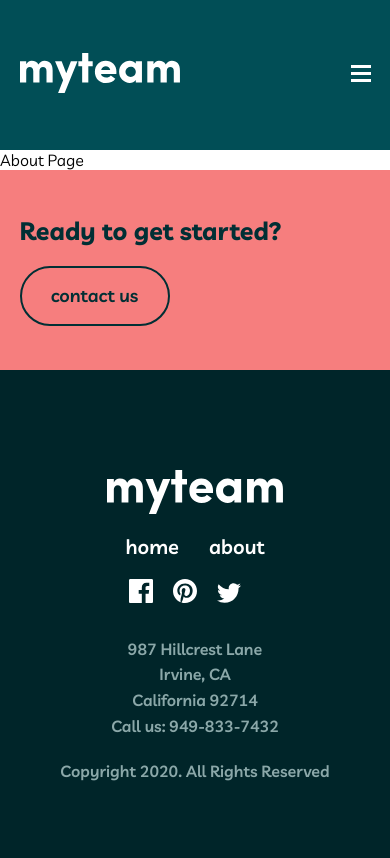
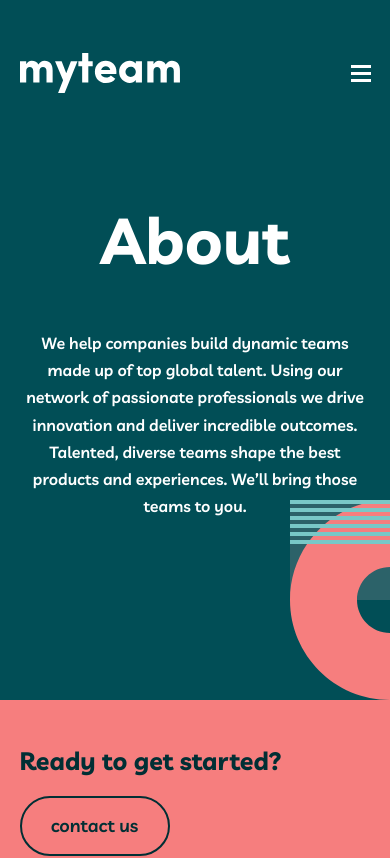
Before and after one commit to nejmimouhsine/myteam-app, a React (Create React App) app: page /about in a window 390 px wide. Shown: the top 858 px of the page. Built offline with nearby package versions, Linux system fonts and the light colour scheme.

Commit message:
Create the about page and create the landing responsive

```diff
--- /dev/null
+++ b/src/components/about_landing/AboutLanding.jsx
@@ -0,0 +1,24 @@
+import React from 'react';
+import '../landing/Landing.scss';
+import './AboutLanding.scss';
+
+import AboutPattern from '../../assets/img/bg-pattern-about-1-mobile-nav-1.svg';
+
+const AboutLanding = () => {
+    return (
+        <section className='landing about'>
+            <div className='container landing_container'>
+                <div className='landing_hero about_hero'>
+                    <h2>About</h2>
+                </div>
+                <div className='landing_feature about_feature'>
+                    <div className='divide_line lightred'></div>
+                    <p>We help companies build dynamic teams made up of top global talent. Using our network of passionate professionals we drive innovation and deliver incredible outcomes. Talented, diverse teams shape the best products and experiences. We’ll bring those teams to you.</p>
+                </div>
+                <img src={AboutPattern} alt='MyTeam Pattern' className='about_pattern' />
+            </div>
+        </section>
+    )
+}
+
+export default AboutLanding;
--- /dev/null
+++ b/src/components/about_landing/AboutLanding.scss
@@ -0,0 +1,28 @@
+.about {
+    &_hero {
+        width: 30%;
+        & h2 { font-size: 4rem; }
+    }
+
+    &_feature {
+        width: 70%;
+        & p {
+            max-width: 90%;
+        }
+    }
+
+    &_pattern {
+        position: absolute;
+        right: -100px;
+        bottom: 0;
+    }
+}
+
+@media only screen and (max-width: 1200px) {
+    .about {
+        &_hero, &_feature { width: 100%; }
+        &_feature {
+            & p { max-width: 100%; }
+        }
+    }
+}
--- a/src/components/landing/Landing.scss
+++ b/src/components/landing/Landing.scss
@@ -8,7 +8,7 @@
     overflow: hidden;
     position: relative;
 
-    &_container { display: flex; justify-content: space-between; }
+    &_container { display: flex; justify-content: space-between; height: 60%; }
 
     &_hero {
         width: 50%;
--- a/src/pages/About.jsx
+++ b/src/pages/About.jsx
@@ -1,10 +1,11 @@
-import React from 'react';
+import React, { Fragment } from 'react';
+import AboutLanding from '../components/about_landing/AboutLanding';
 
 const About = () => {
     return (
-        <div className='about'>
-            About Page
-        </div>
+        <Fragment>
+            <AboutLanding />
+        </Fragment>
     )
 }
 
```
Also changed, not shown: 1 other file (tests, documents, lock files or other folders).
